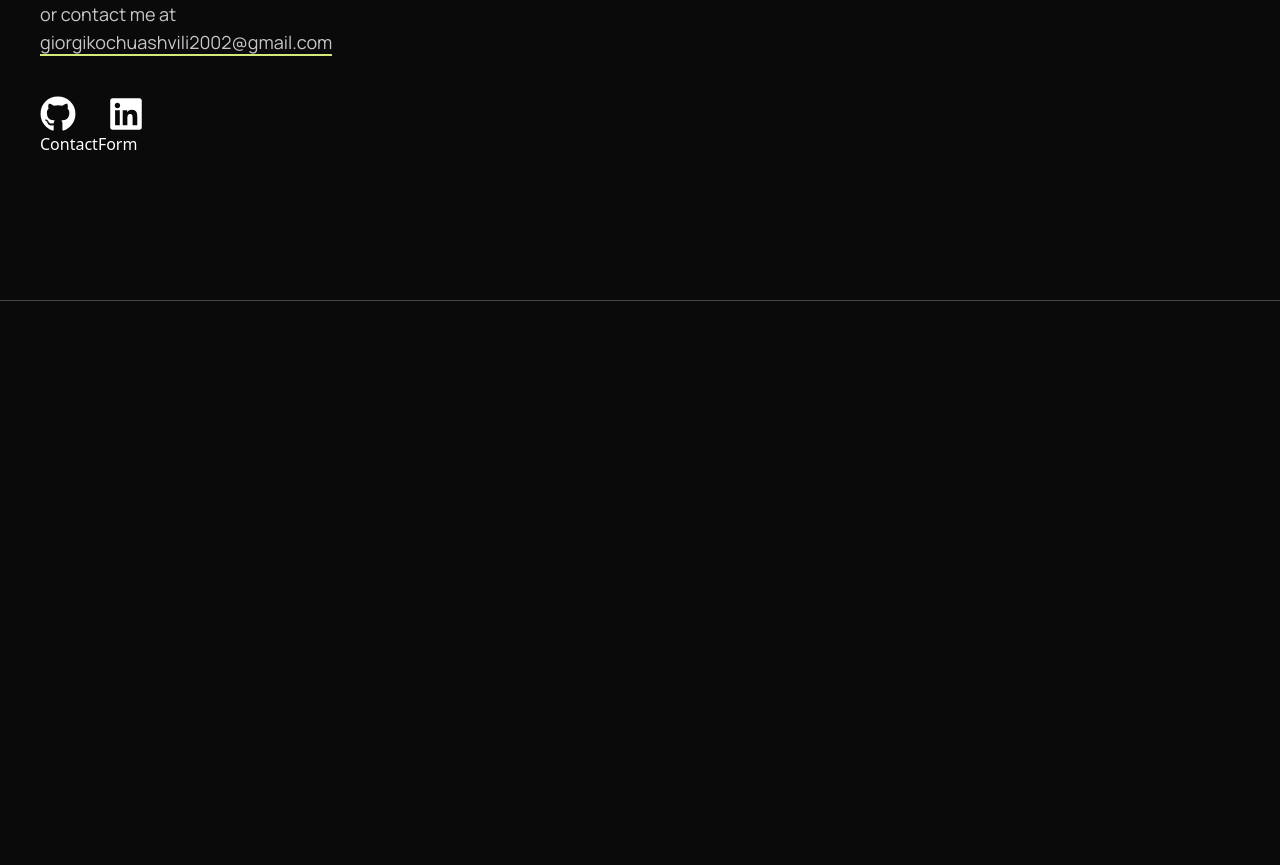
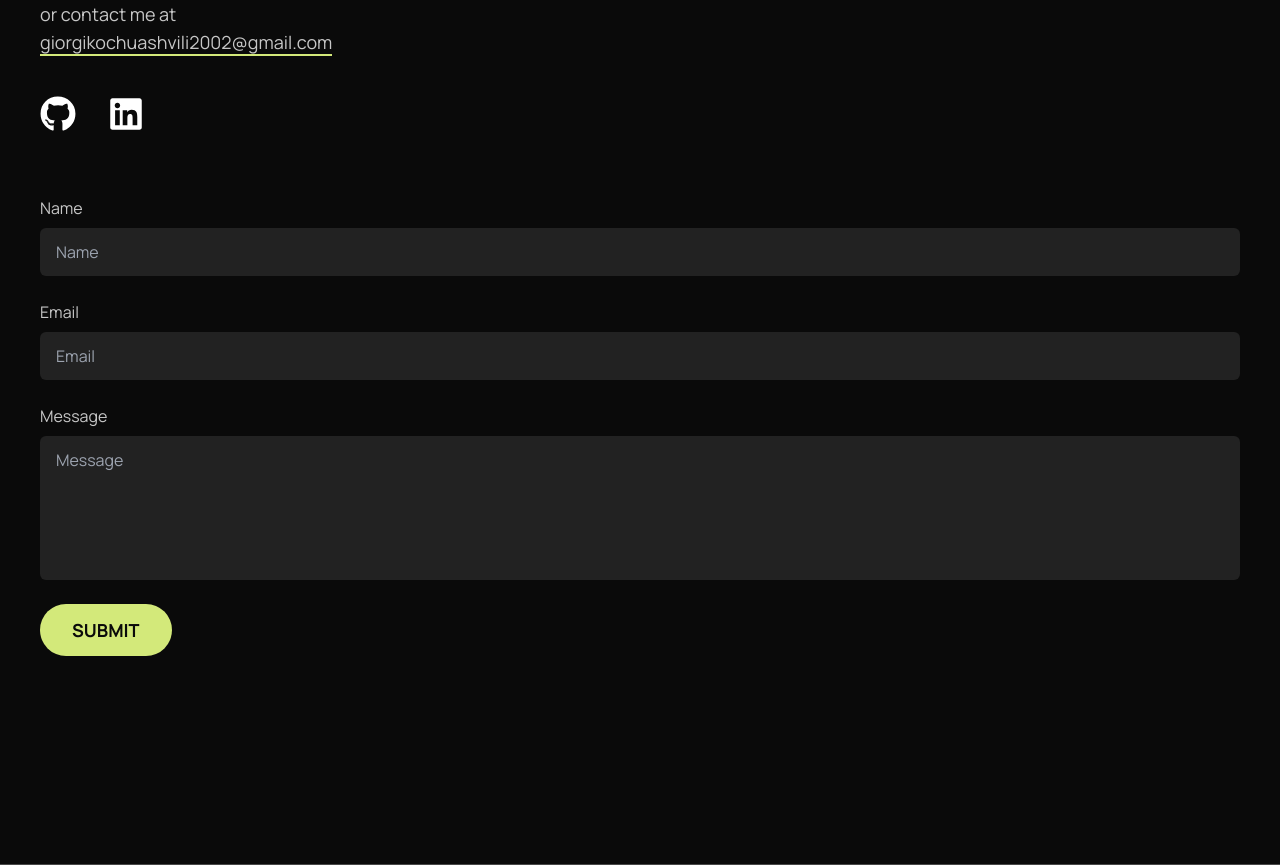
Before and after one commit to giorgio324/portfolio, a Next.js app: page / in a window 1280 px wide. Shown: the part 4444-5309 px from the top of the page. Before the commit the page ends 4745 px from the top, so only its background shows below. Built offline with nearby package versions, Linux system fonts and the light colour scheme.

Commit message:
added yup validation schema and formik field with contact form

```diff
--- a/package.json
+++ b/package.json
@@ -9,12 +9,14 @@
     "lint": "next lint"
   },
   "dependencies": {
+    "formik": "^2.4.6",
     "framer-motion": "^11.0.25",
     "next": "14.1.4",
     "react": "^18",
     "react-dom": "^18",
     "react-icons": "^5.0.1",
-    "react-intersection-observer": "^9.8.2"
+    "react-intersection-observer": "^9.8.2",
+    "yup": "^1.4.0"
   },
   "devDependencies": {
     "@types/node": "^20",
--- a/src/components/contact/ContactForm.tsx
+++ b/src/components/contact/ContactForm.tsx
@@ -1,4 +1,56 @@
+'use client';
+import { Field, Form, Formik, FormikHelpers, FormikProps } from 'formik';
+import FormikField from '../shared/FormikField';
+import { contactFormValidationSchema } from '@/schema/contactFormValidationSchema';
+
+type FormValues = {
+  name: string;
+  email: string;
+  message: string;
+};
+
 const ContactForm = () => {
-  return <div>ContactForm</div>;
+  const initialValues: FormValues = {
+    name: '',
+    email: '',
+    message: '',
+  };
+
+  const handleSubmit = (
+    values: FormValues,
+    formikHelpers: FormikHelpers<FormValues>
+  ) => {
+    console.log(values);
+  };
+
+  return (
+    <Formik
+      initialValues={initialValues}
+      onSubmit={handleSubmit}
+      validationSchema={contactFormValidationSchema}
+    >
+      <Form className='my-16 flex flex-col gap-6 items-start manrope'>
+        <FormikField label={'Name'} name={'name'} placeholder={'Name'} />
+        <FormikField
+          label={'Email'}
+          name={'email'}
+          placeholder={'Email'}
+          type='email'
+        />
+        <FormikField
+          label={'Message'}
+          name={'message'}
+          placeholder={'Message'}
+          component='textarea'
+        />
+        <button
+          className='py-3 px-8 text-sm md:text-base lg:text-lg rounded-full bg-buttonGreenBackgroundColor text-blackTextColor font-bold uppercase'
+          type='submit'
+        >
+          Submit
+        </button>
+      </Form>
+    </Formik>
+  );
 };
 export default ContactForm;
--- /dev/null
+++ b/src/components/shared/FormikField.tsx
@@ -0,0 +1,45 @@
+import { useField } from 'formik';
+import Reveal from '../animation/Reveal';
+
+type Props = {
+  name: string;
+  placeholder: string;
+  label: string;
+  type?: string;
+  component?: 'input' | 'textarea';
+};
+
+const FormikField = ({
+  label,
+  placeholder,
+  type = 'text',
+  component = 'input',
+  ...props
+}: Props) => {
+  const [field, meta] = useField(props);
+
+  const FieldComponent = component;
+
+  return (
+    <div className='w-full'>
+      <Reveal>
+        <label className='flex flex-col gap-2 text-paragraphTextColor'>
+          {label}
+          <FieldComponent
+            {...field}
+            {...props}
+            placeholder={placeholder}
+            type={component === 'input' ? type : undefined}
+            className={`bg-cardBackgroundColor text-white rounded-md text-base py-3 px-4 ${
+              component === 'textarea' && 'h-36 resize-none'
+            }`}
+          />
+        </label>
+      </Reveal>
+      {meta.touched && meta.error ? (
+        <p className='text-red-500 mt-2'>{`*${meta.error}`}</p>
+      ) : null}
+    </div>
+  );
+};
+export default FormikField;
--- /dev/null
+++ b/src/schema/contactFormValidationSchema.ts
@@ -0,0 +1,11 @@
+import * as Yup from 'yup';
+
+export const contactFormValidationSchema = Yup.object().shape({
+  name: Yup.string().required('Name is required'),
+  email: Yup.string()
+    .email('Invalid email address')
+    .required('Email is required'),
+  message: Yup.string()
+    .min(40, 'Message must contain at least 40 characters')
+    .required('Message is required'),
+});
```
Also changed, not shown: 1 other file (tests, documents, lock files or other folders).
